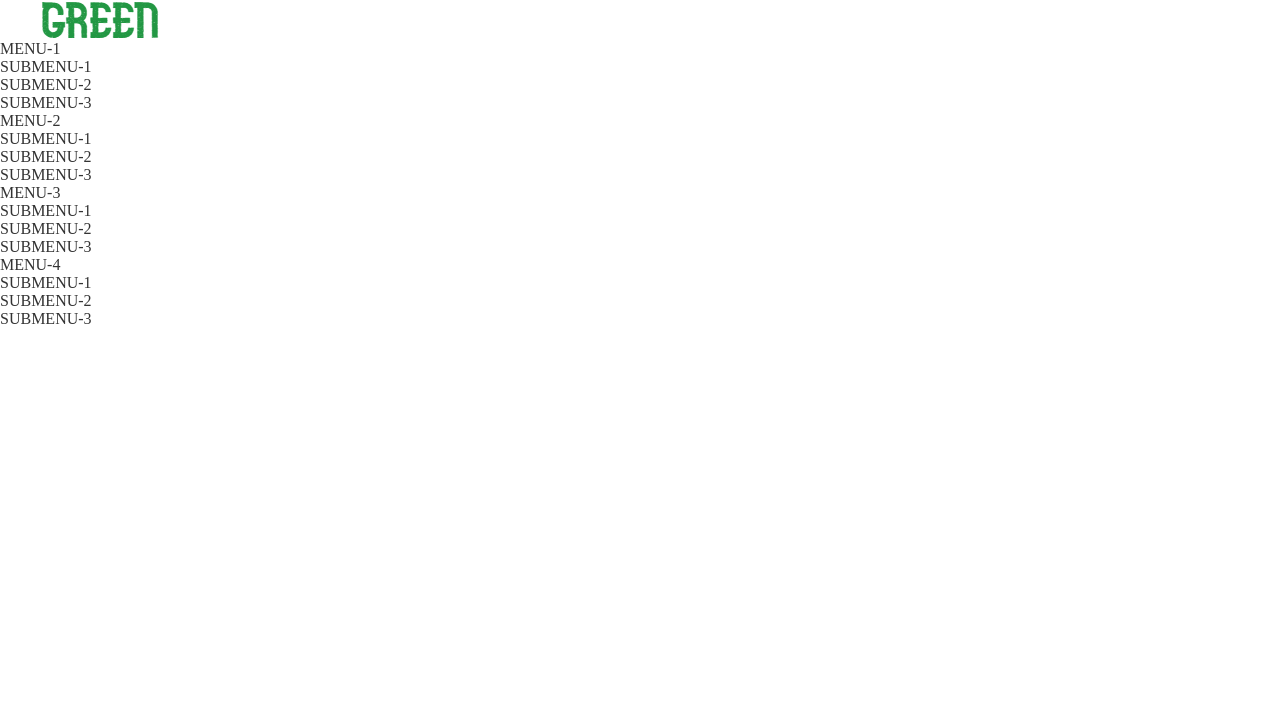
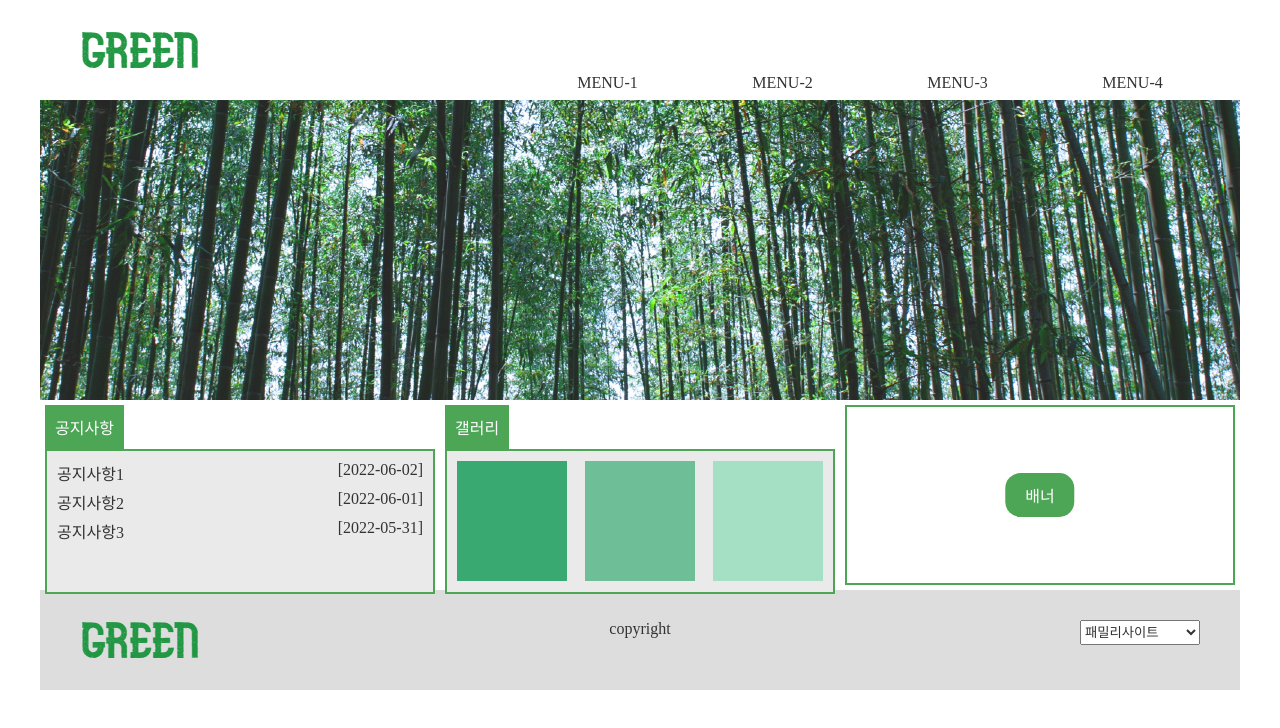
Before and after one commit to kkang96/WebDesignLicence, a plain HTML site: page A-2/index.html in a window 1280 px wide. Drawn offline with Linux system fonts and the light colour scheme; a web font is replaced by a local one.

Commit message:
공개문제 A-2

```diff
--- a/A-2/css/style.css
+++ b/A-2/css/style.css
@@ -12,3 +12,43 @@ ul, li { list-style: none; }
 a { text-decoration: none; color: inherit; }
 img { vertical-align: top; border: 0; }
 .clearfix::before, .clearfix::after { display: block; content: ""; clear: both; }
+
+#wrap { margin: 0 auto; width: 1200px; }
+#wrap header { position: relative; width: 100%; height: 100px; }
+#wrap header .logo { margin-top: 30px; width: 200px; float: left; }
+#wrap header .header-bg { display: none; position: absolute; top: 100px; width: 1200px; height: 108px; background: #4da566; z-index: 10; }
+#wrap header nav { position: absolute; top: 64px; left: 480px; width: 700px; float: right; text-align: center; }
+#wrap header nav ul > li { position: relative; width: 25%; float: left; }
+#wrap header nav ul > li:hover { color: #4da566; }
+#wrap header nav ul > li > a { display: block; padding: 10px; }
+#wrap header nav ul > li > ul.submenu { display: none; position: absolute; top: 36px; left: 0; z-index: 10; }
+#wrap header nav ul > li > ul.submenu > li { width: 100%; }
+#wrap header nav ul > li > ul.submenu > li:hover { background: rgba(255, 255, 255, 0.5); color: inherit; }
+
+#wrap .slide { width: 100%; height: 300px; overflow: hidden;}
+#wrap .slide .slideList { position: relative; width: 3600px; height: 300px; }
+#wrap .slide .slideList .slideImg { position: relative; float: left; width: 1200px; height: 300px; }
+#wrap .slide .slideList .slideImg img { display: block; }
+
+#wrap .contents { background: #ffffff; }
+#wrap .contents > div { padding: 5px; width: 400px; height: 190px; float: left; }
+#wrap .contents > div.box1 h4 { display: inline-block; padding: 10px; background: #4da556; color: #ffffff; font-weight: normal; }
+#wrap .contents > div.box1 ul { padding: 10px; height: 145px; border: 2px solid #4da556; background: #eaeaea; }
+#wrap .contents > div.box1 ul li { margin-bottom: 5px; width: 100%; }
+#wrap .contents > div.box1 ul li:hover a { color: #4da556; }
+#wrap .contents > div.box1 ul li span { color:inherit; float: right; }
+
+#wrap .contents > div.box2 h4 { display: inline-block; padding: 10px; background: #4da556; color: #ffffff; font-weight: normal; }
+#wrap .contents > div.box2 ul { display:flex; align-content:center; justify-content: space-between; padding: 10px; height: 145px; border: 2px solid #4da556; background: #eaeaea; }
+#wrap .contents > div.box2 ul li { float: left; }
+#wrap .contents > div.box2 ul li img { width: 110px; height: 120px; }
+
+#wrap .contents > div.box3 .banner { position:relative; width: 100%; height: 100%; border: 2px solid #4da556; }
+#wrap .contents > div.box3 .banner h4 { position: absolute; top: 50%; left: 50%; transform: translate(-50%,-50%); padding: 10px 20px; background: #4da556; color: #ffffff; border-radius: 15px; font-weight: normal; }
+
+#wrap footer { width: 100%; height: 100px; background: #dddddd; }
+#wrap footer .footerLogo { width: 200px; float: left; }
+#wrap footer .footerLogo img { margin-top: 30px; }
+#wrap footer .copyright { padding-top: 30px; width: 800px; height: 100px; text-align:center; float: left; }
+#wrap footer .familySite { width: 200px; height: 100px; text-align:center; float: left; }
+#wrap footer .familySite select { margin-top: 30px; width: 120px; height: 25px; }
--- a/A-2/index.html
+++ b/A-2/index.html
@@ -11,8 +11,9 @@
 </head>
 <body>
   <div id="wrap">
-    <header>
-      <h1><a href="#"><img src="images/logo.png" alt="GREEN"></a></h1>
+    <header >
+      <div class="header-bg"></div>
+      <h1 class="logo"><a href="#"><img src="images/logo.png" alt="GREEN"></a></h1>
       <nav>
         <ul>
           <li><a href="#">MENU-1</a>
@@ -46,9 +47,43 @@
         </ul>
       </nav>
     </header>
-    <div id="slide"></div>
-    <div id="contents"></div>
-    <footer></footer>
+    <div class="slide">
+      <div class="slideList">
+        <div class="slideImg"><img src="images/banner1.png" alt="banner1"></div>
+        <div class="slideImg"><img src="images/banner2.png" alt="banner2"></div>
+        <div class="slideImg"><img src="images/banner3.png" alt="banner3"></div>
+      </div>
+    </div>
+    <div class="contents clearfix">
+      <div class="box1">
+        <h4>공지사항</h4>
+        <ul>
+          <li><a href="#">공지사항1 <span>[2022-06-02]</span></a></li>
+          <li><a href="#">공지사항2 <span>[2022-06-01]</span></a></li>
+          <li><a href="#">공지사항3 <span>[2022-05-31]</span></a></li>
+        </ul>
+      </div>
+      <div class="box2">
+        <h4>갤러리</h4>
+        <ul>
+          <li><a href="#"><img src="images/gallery1.png" alt="gallery1"></a></li>
+          <li><a href="#"><img src="images/gallery2.png" alt="gallery2"></a></li>
+          <li><a href="#"><img src="images/gallery3.png" alt="gallery3"></a></li>
+        </ul>
+      </div>
+      <div class="box3">
+        <div class="banner"><h4>배너</h4></div>
+      </div>
+    </div>
+    <footer>
+      <div class="footerLogo"><img src="images/logo.png" alt="GREEN"></div>
+      <div class="copyright"> copyright </div>
+      <div class="familySite">
+        <select>
+          <option>패밀리사이트</option>
+        </select>
+      </div>
+    </footer>
   </div>
 </body>
 </html>
--- a/A-2/js/script.js
+++ b/A-2/js/script.js
@@ -0,0 +1,28 @@
+$(function () {
+  // nav
+  $('#wrap header nav ul > li').mouseover(function(){
+    $('#wrap header nav ul > li > .submenu').stop().slideDown(300);
+    $('#wrap header .header-bg').stop().slideDown(300);
+  });
+  $('#wrap header nav ul > li').mouseleave(function(){
+    $('#wrap header nav ul > li > .submenu').stop().slideUp(300);
+    $('#wrap header .header-bg').stop().slideUp(300);
+  });
+
+  // banner
+  var slideCount = $('.slideImg').length;
+  var currentIndex = 0;
+  var slidePosition;
+
+  setInterval(function() {
+    if (currentIndex < slideCount - 1){
+      currentIndex++;
+    } else {
+      currentIndex = 0;
+    }
+    slidePosition = currentIndex * -1200 + 'px';
+
+    $('.slideList').animate({ left: slidePosition }, 400);
+  }, 3000);
+
+});
```
Also changed, not shown: A-2/images/banner1.png (added), A-2/images/banner2.png (added), A-2/images/banner3.png (added), A-2/images/gallery1.png (added), A-2/images/gallery2.png (added), A-2/images/gallery3.png (added).
